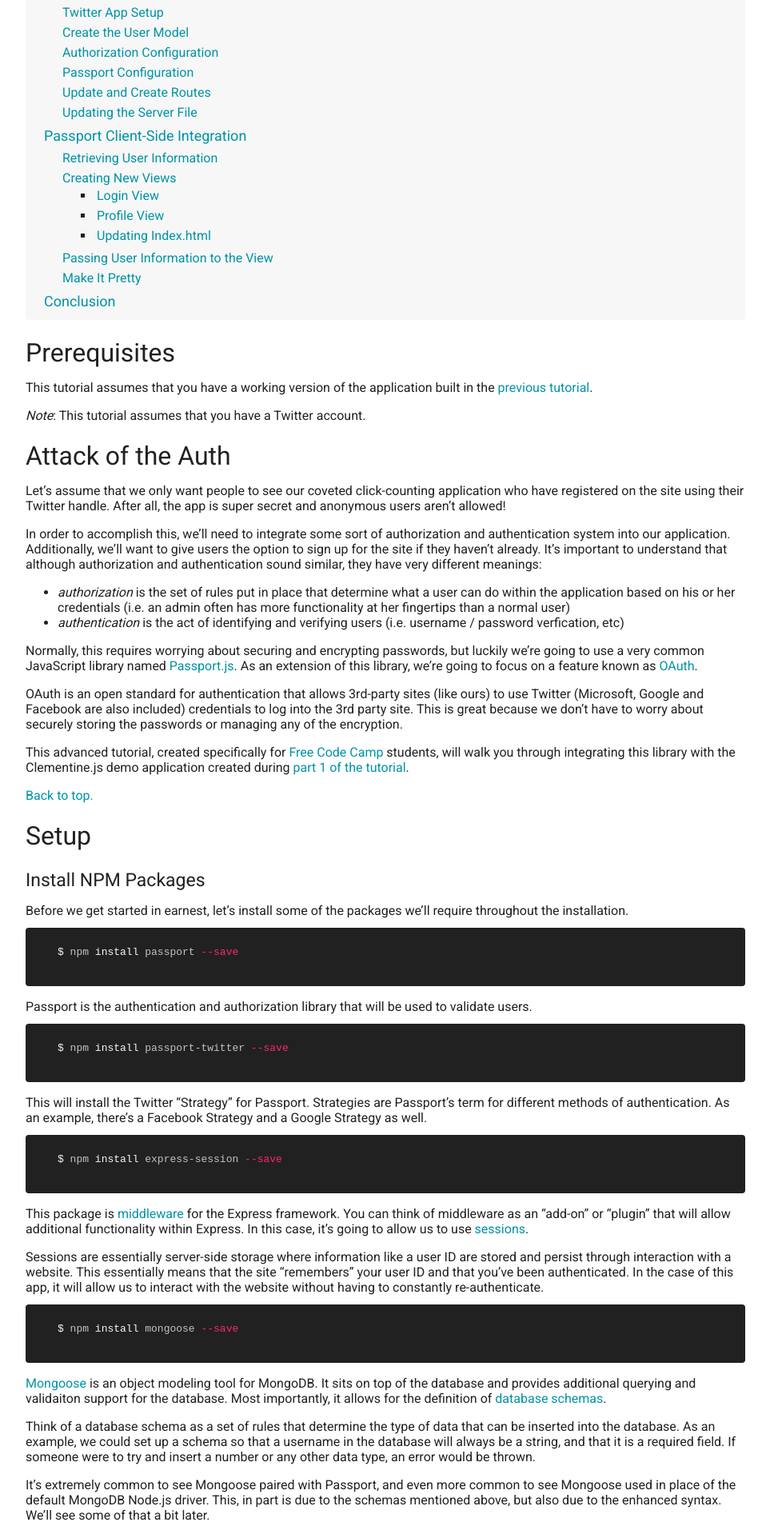
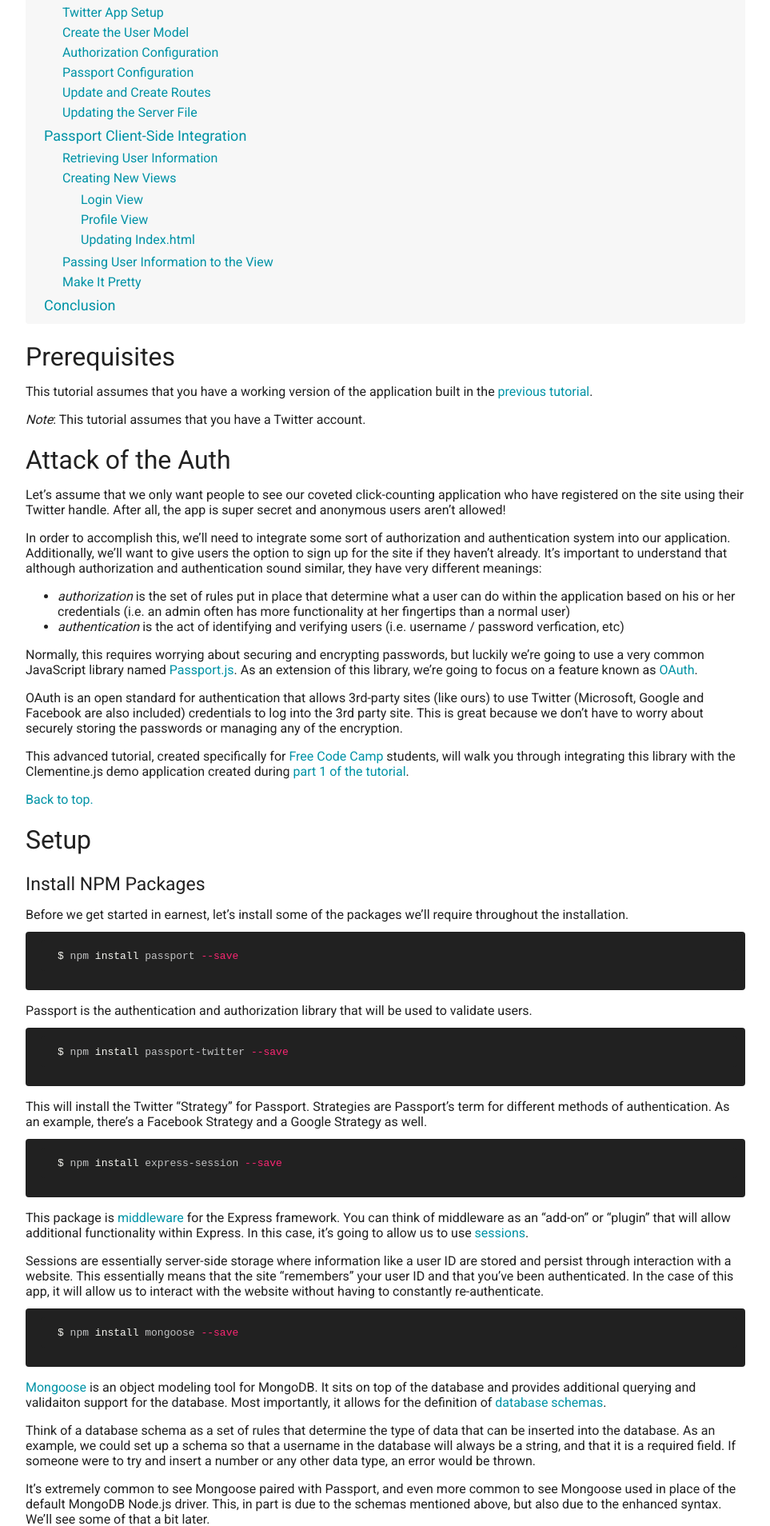
Before and after one commit to johnstonbl01/clementinejs, a Jekyll site: the page built from tutorials/tutorial-passport.md, in a window 1280 px wide. Shown: the part 558-2466 px from the top of the page at 80% size, without its empty margins (158-1121 px from the left). Built offline with Jekyll 4.4.1, drawn with Linux system fonts in a browser that asks for light colours; Markdown is read by kramdown in place of the engine named in the settings.

Commit message:
Typos & style update for ToC.

```diff
--- a/css/main.css
+++ b/css/main.css
@@ -197,6 +197,12 @@
 	list-style-type: none;
 }
 
+.container > ul:first-of-type > li > ul > li > ul {
+	font-size: 16px;
+	padding: 5px 0 0 20px;
+	list-style-type: none;
+}
+
 footer a {
 	display: inline-block;
 }
--- a/tutorials/tutorial-passport.md
+++ b/tutorials/tutorial-passport.md
@@ -11,8 +11,8 @@
 - [Setup](#setup)
 	- [Install NPM Packages](#install-npm-packages)
 	- [Updating the Folder Structure](#updating-the-folder-structure)
-- [Mongoose Integration](#mongoose-integhation)
-	- [Server.js Cleanup](#server.js-cleanup)
+- [Mongoose Integration](#mongoose-integration)
+	- [Server.js Cleanup](#serverjs-cleanup)
 	- [Create a Mongoose Model](#create-a-mongoose-model)
 	- [Updating the Routes](#updating-the-routes)
 	- [Refactor Server-Side Controller](#refactor-server-side-controller)
@@ -28,7 +28,7 @@
 	- [Creating New Views](#creating-new-views)
 		- [Login View](#login-view)
 		- [Profile View](#profile-view)
-		- [Updating Index.html](#updating-index.html)
+		- [Updating Index.html](#updating-indexhtml)
 	- [Passing User Information to the View](#passing-user-information-to-the-view)
 	- [Make It Pretty](#make-it-pretty)
 - [Conclusion](#conclusion)
```
